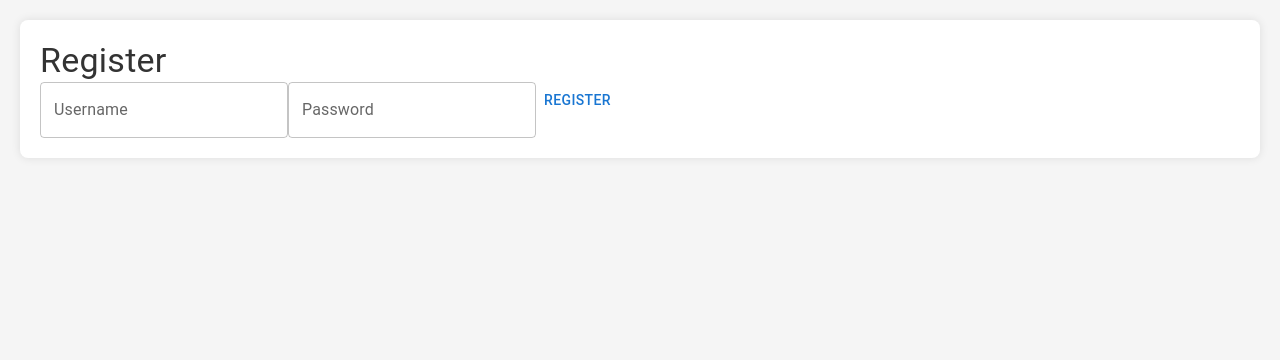
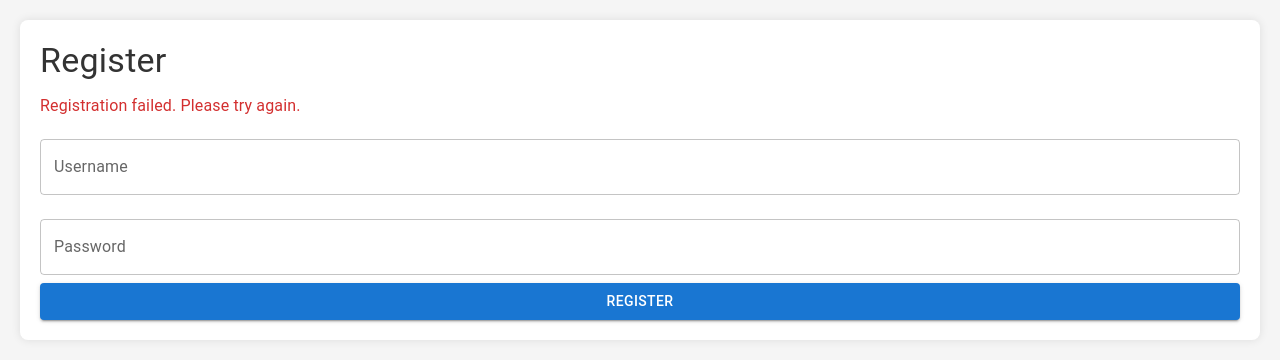
Before and after one commit to erolaslan/bookmatehubfront, a React (Vite) app: page /register in a window 1280 px wide. Both pictures are taken after a click on the button "REGISTER". Shown: the top 360 px of the page. Built offline with nearby package versions, Linux system fonts and the light colour scheme; no server answers.

Commit message:
Frontend update: Added Register component with axios instance

```diff
--- a/src/pages/AddBook.tsx
+++ b/src/pages/AddBook.tsx
@@ -1,6 +1,13 @@
 import React, { useState, useEffect } from "react";
 import { Box, TextField, Button, Typography, MenuItem, Select, FormControl, InputLabel } from "@mui/material";
-import axios from "axios";
+import apiClient from "../utils/axiosInstance";
+
+interface Book {
+    id?: number;
+    title: string;
+    author: string;
+    status: string;
+}
 
 interface AddBookProps {
     onBookAdded: () => void;
@@ -23,21 +30,16 @@ const AddBook: React.FC<AddBookProps> = ({ onBookAdded, onClose, book }) => {
 
     const handleSave = async () => {
         const token = localStorage.getItem("token");
+        const config = {
+            headers: { Authorization: `Bearer ${token}` },
+        };
         try {
             if (book) {
                 // Kitap güncelleme işlemi
-                await axios.put(
-                    `http://localhost:5172/api/books/${book.id}`,
-                    { title, author, status },
-                    { headers: { Authorization: `Bearer ${token}` } }
-                );
+                await apiClient.put(`/books/${book.id}`, { title, author, status }, config);
             } else {
                 // Yeni kitap ekleme işlemi
-                await axios.post(
-                    "http://localhost:5172/api/books",
-                    { title, author, status },
-                    { headers: { Authorization: `Bearer ${token}` } }
-                );
+                await apiClient.post("/books", { title, author, status }, config);
             }
             onBookAdded(); // Listeyi güncelle
             onClose(); // Modal'ı kapat
--- a/src/pages/BookList.tsx
+++ b/src/pages/BookList.tsx
@@ -1,7 +1,7 @@
 import React, { useEffect, useState } from "react";
 import { Box, Typography, List, ListItem, Button, Modal, IconButton, Stack, Select, MenuItem, FormControl, InputLabel } from "@mui/material";
 import { Book } from "../types/auth";
-import axios from "axios";
+import apiClient from "../utils/axiosInstance";
 import AddBook from "./AddBook";
 import DeleteIcon from "@mui/icons-material/Delete";
 import EditIcon from "@mui/icons-material/Edit";
@@ -16,10 +16,14 @@ const BookList: React.FC = () => {
 
     const fetchBooks = async (status: string) => {
         const token = localStorage.getItem("token");
-        const response = await axios.get(`http://localhost:5172/api/books?status=${status}`, {
+        try {
+            const response = await apiClient.get(`/books?status=${status}`, {
                 headers: { Authorization: `Bearer ${token}` },
             });
             setBooks(response.data);
+        } catch (error) {
+            console.error("Error fetching books:", error);
+        }
     };
 
     useEffect(() => {
@@ -36,16 +40,12 @@ const BookList: React.FC = () => {
         const token = localStorage.getItem("token");
         try {
             // Kitabı "Deleted" olarak güncelleme isteği gönder
-            await axios.put(
-                `http://localhost:5172/api/books/${bookId}/status`,
-                "Deleted",
-                {
+            await apiClient.put(`/books/${bookId}/status`, "Deleted", {
                 headers: {
                     Authorization: `Bearer ${token}`,
                     "Content-Type": "application/json"
-                    }
-                }
-            );
+                },
+            });
             fetchBooks(statusFilter); // Silme işleminden sonra mevcut duruma göre listeyi yenile
         } catch (error) {
             console.error("Error updating book status to 'Deleted':", error);
--- a/src/pages/Login.tsx
+++ b/src/pages/Login.tsx
@@ -3,6 +3,7 @@ import { Box, TextField, Button, Typography, CircularProgress, Stack } from "@mu
 import { UserLogin } from "../types/auth";
 import { useNavigate } from "react-router-dom";
 import axios from "axios";
+import apiClient from "../utils/axiosInstance";
 
 const Login: React.FC = () => {
     const [formData, setFormData] = useState<UserLogin>({ username: "", password: "" });
@@ -15,7 +16,7 @@ const Login: React.FC = () => {
         setErrorMessage(null); // Hata mesajını sıfırla
         try {
             // Giriş isteğini yap ve token'ı al
-            const response = await axios.post("http://localhost:5172/api/auth/login", formData);
+            const response = await apiClient.post("/auth/login", formData);
 
             // Token'ı al ve localStorage'a kaydet
             const token = response.data.token;
--- a/src/pages/Register.tsx
+++ b/src/pages/Register.tsx
@@ -1,40 +1,56 @@
 import React, { useState } from "react";
 import { Box, TextField, Button, Typography } from "@mui/material";
 import { UserRegister } from "../types/auth";
-import axios from "axios";
+import apiClient from "../utils/axiosInstance";
 import { useNavigate } from "react-router-dom";
 
 const Register: React.FC = () => {
     const [formData, setFormData] = useState<UserRegister>({ username: "", password: "" });
+    const [errorMessage, setErrorMessage] = useState<string | null>(null);
     const navigate = useNavigate();
 
     const handleRegister = async () => {
+        setErrorMessage(null); // Hata mesajını sıfırla
         try {
-            await axios.post("http://localhost:5172/api/auth/register", {
+            await apiClient.post("/auth/register", {
                 username: formData.username,
                 passwordHash: formData.password, // Sunucu şifreyi 'passwordHash' alanında bekliyorsa
             });
-            navigate("/");
+            navigate("/"); // Kayıt başarılı olduğunda giriş sayfasına yönlendirin
         } catch (error) {
+            setErrorMessage("Registration failed. Please try again.");
             console.error("Registration failed:", error);
         }
     };
 
     return (
         <Box>
-            <Typography variant="h4">Register</Typography>
+            <Typography variant="h4" gutterBottom>
+                Register
+            </Typography>
+            {errorMessage && (
+                <Typography color="error" gutterBottom>
+                    {errorMessage}
+                </Typography>
+            )}
             <TextField
                 label="Username"
                 value={formData.username}
                 onChange={(e) => setFormData({ ...formData, username: e.target.value })}
+                fullWidth
+                margin="normal"
             />
             <TextField
                 label="Password"
                 type="password"
                 value={formData.password}
                 onChange={(e) => setFormData({ ...formData, password: e.target.value })}
+                fullWidth
+                margin="normal"
             />
-            <Button onClick={handleRegister}>Register</Button>
+            <Button onClick={handleRegister} variant="contained" color="primary" fullWidth>
+                Register
+            </Button>
         </Box>
     );
 };
--- /dev/null
+++ b/src/utils/axiosInstance.ts
@@ -0,0 +1,11 @@
+// src/utils/axiosInstance.ts
+import axios from "axios";
+
+const apiClient = axios.create({
+    baseURL: "https://bookmatehub.com/api", // Tüm API çağrıları bu baseURL’i kullanacak
+    headers: {
+        "Content-Type": "application/json",
+    },
+});
+
+export default apiClient;
```
Lines whose indentation alone changed are shown as unchanged.
